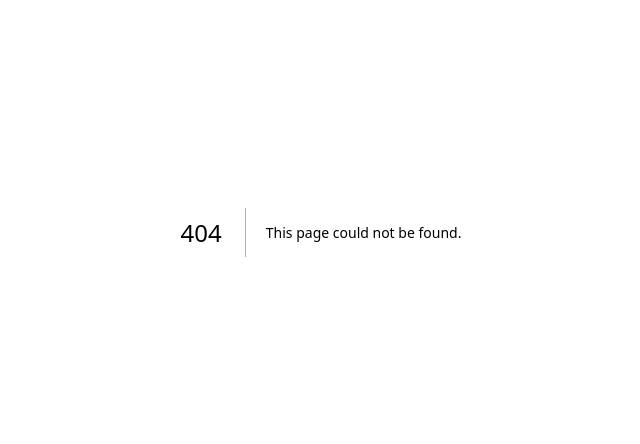
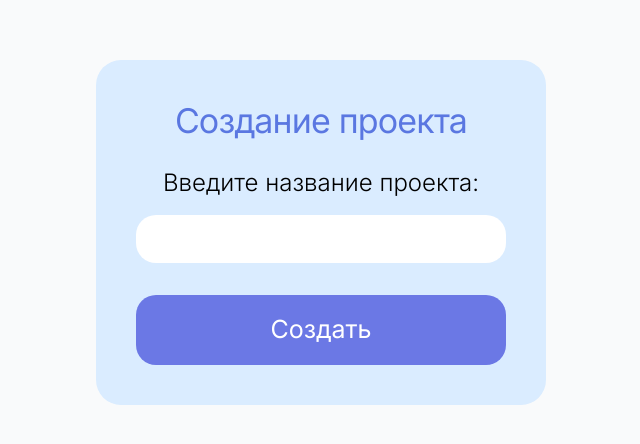
Before and after one commit to IeroLys/VisionBoard, a Next.js app: page /create-project in a window 1280 px wide. Before the commit this address had no page. Shown: the part 168-612 px from the top of the page, without its empty margins (319-959 px from the left). Built offline with nearby package versions, Linux system fonts and the light colour scheme.

Commit message:
Добавление окна создания доски, первый вариант

```diff
--- /dev/null
+++ b/app/create-project/page.tsx
@@ -0,0 +1,65 @@
+"use client";
+
+import { useState } from "react";
+import { useRouter } from "next/navigation";
+
+export default function CreateProject() {
+  const [projectName, setProjectName] = useState("");
+  const [error, setError] = useState("");
+  const router = useRouter();
+
+  const handleSubmit = (event: React.FormEvent<HTMLFormElement>) => {
+    event.preventDefault();
+
+    if (!projectName.trim()) {
+      setError("Пожалуйста, введите название проекта");
+      return;
+    }
+
+    console.log("Проект создан:", projectName);
+    router.push("/");
+  };
+
+  return (
+    <div className="min-h-screen w-full bg-gray-50 flex flex-col items-center justify-center p-4">
+
+      <div className="w-full max-w-[450px] bg-overcast-sky rounded-[25px] p-10">
+
+        <h1 className="text-[34px] leading-tight text-main-desaturated text-center font-['Inter'] font-normal tracking-tight mb-6">
+          Создание проекта
+        </h1>
+
+        <form onSubmit={handleSubmit} className="flex flex-col gap-2">
+
+          <label htmlFor="projectName" className="block w-full text-center text-[24px] leading-snug text-black font-['Inter'] font-light mb-2">
+            Введите название проекта:
+          </label>
+
+          <input
+            id="projectName"
+            name="projectName"
+            type="text"
+            value={projectName}
+            onChange={(e) => {
+              setProjectName(e.target.value);
+              setError("");
+            }}
+            className="w-full text-gray-700 px-4 py-3 bg-white rounded-[20px] focus:outline-none focus:ring-2 focus:ring-main focus:border-transparent transition-all"
+          />
+
+          {error && (
+            <p className="text-red-500 text-[16px] mt-1.5 ml-2 font-['Inter']">{error}</p>
+          )}
+
+          <button
+            type="submit"
+            className="w-full mt-6 bg-[#6B78E5] hover:bg-[#5A67D8] text-white font-normal text-[25px] py-4 rounded-[20px] transition-colors duration-200"
+          >
+            Создать
+          </button>
+        </form>
+
+      </div>
+    </div>
+  );
+}
--- a/app/page.tsx
+++ b/app/page.tsx
@@ -44,7 +44,7 @@ export default function MainPage() {
 
           <Link
             href="/create-project"
-            className="flex items-center justify-center w-[100px] h-[100px] bg-[#DAECFF] rounded-full hover:bg-[#c2ddf8] transition-colors group"
+             className="group flex items-center justify-center w-[150px] h-[150px] bg-[#E6F0FF] rounded-full hover:bg-[#d4e5fc] transition-colors"
           >
             <Plus size={64} className="text-main-desaturated" strokeWidth={1.5} />
           </Link>
```
